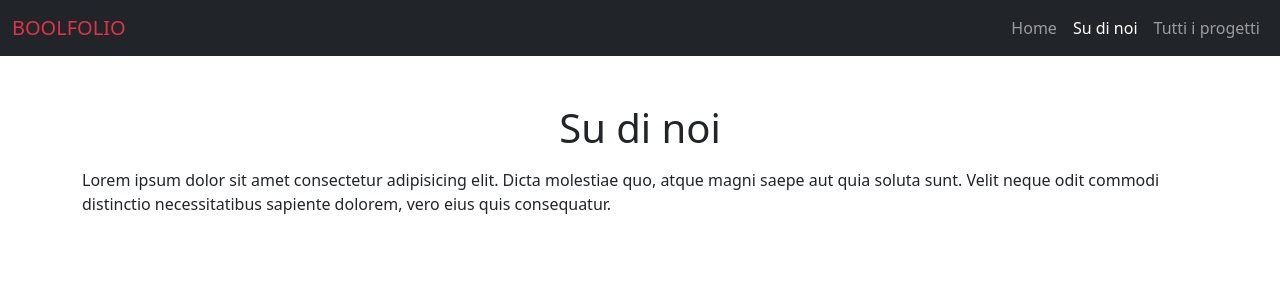
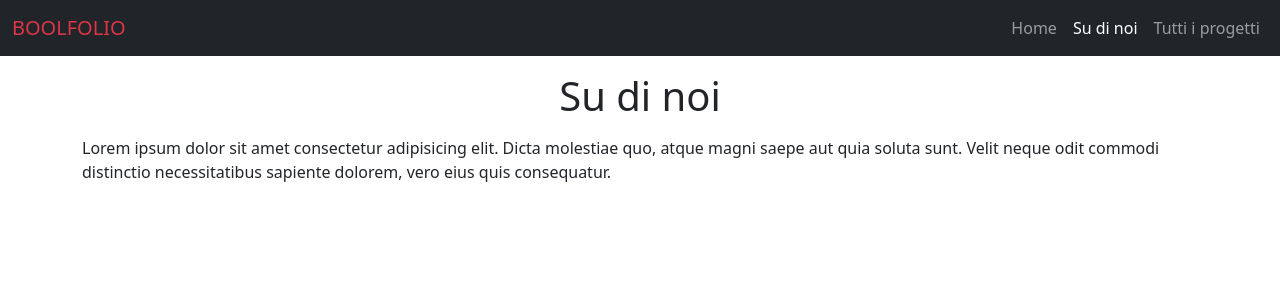
Before and after one commit to BetterCallAle/vite-boolfolio, a Vue app: page /about-us in a window 1280 px wide. Shown: the top 300 px of the page. Built offline with nearby package versions, Linux system fonts and the light colour scheme.

Commit message:
Update: Header in position fixed

```diff
--- a/src/components/AppHeader.vue
+++ b/src/components/AppHeader.vue
@@ -45,5 +45,12 @@ export default{
 </template>
 
 <style lang="scss" scoped>
+header{
+    position: fixed;
+    top: 0;
+    left: 0;
+    z-index: 999;
+    width: 100%;
+}
 
 </style>
--- a/src/pages/AboutUs.vue
+++ b/src/pages/AboutUs.vue
@@ -5,7 +5,7 @@ export default{
 </script>
 
 <template>
-    <section id="section-main-about-us" class="py-5">
+    <section id="section-main-about-us" class="py-5 mt-4">
         <div class="container">
             <h1 class="text-center mb-3">Su di noi</h1>
             <p>Lorem ipsum dolor sit amet consectetur adipisicing elit. Dicta molestiae quo, atque magni saepe aut quia soluta sunt. Velit neque odit commodi distinctio necessitatibus sapiente dolorem, vero eius quis consequatur.</p>
--- a/src/pages/HomePage.vue
+++ b/src/pages/HomePage.vue
@@ -5,7 +5,7 @@ export default{
 </script>
 
 <template>
-    <section id="home-page-main" class="py-4">
+    <section id="home-page-main" class="py-5 mt-4">
         <div class="container">
             <h1 class="text-center mb-3">Benvenuti su Boolfolio!</h1>
             <p>Lorem ipsum dolor sit amet consectetur adipisicing elit. Deleniti labore non architecto sed. Sequi corrupti modi beatae iusto, non praesentium ut! Esse, maxime? Voluptatem veniam tenetur asperiores sunt consequuntur soluta!</p>
--- a/src/pages/NotFound.vue
+++ b/src/pages/NotFound.vue
@@ -8,7 +8,7 @@ export default{
 </script>
 
 <template>
-    <div class="container py-5">
+    <div class="container py-5 mt-4">
         <h1 class="text-center">404 Pagina non trovata</h1>
         <p class="text-center">La pagina che cerchi non è stata trovata</p>
         <div class="text-center">
--- a/src/pages/ProjectPage.vue
+++ b/src/pages/ProjectPage.vue
@@ -36,7 +36,7 @@ export default{
 </script>
 
 <template>
-  <section id="main-section" class="py-4">
+  <section id="main-section" class="py-5 mt-4">
     <div class="container">
       <div class="page-heading text-center">
             <h6 class="text-uppercase text-primary">{{ projectType }}</h6>
--- a/src/pages/Projects.vue
+++ b/src/pages/Projects.vue
@@ -58,7 +58,7 @@ export default{
 </script>
 
 <template>
-    <section id="projects" class="py-5">
+    <section id="projects" class="py-5 mt-4">
         <div class="container">
 
             <h1 class="text-center mb-5">Tutti i nostri progetti</h1>
```
Also changed, not shown: src/style/general.scss (line endings or trailing spaces).
